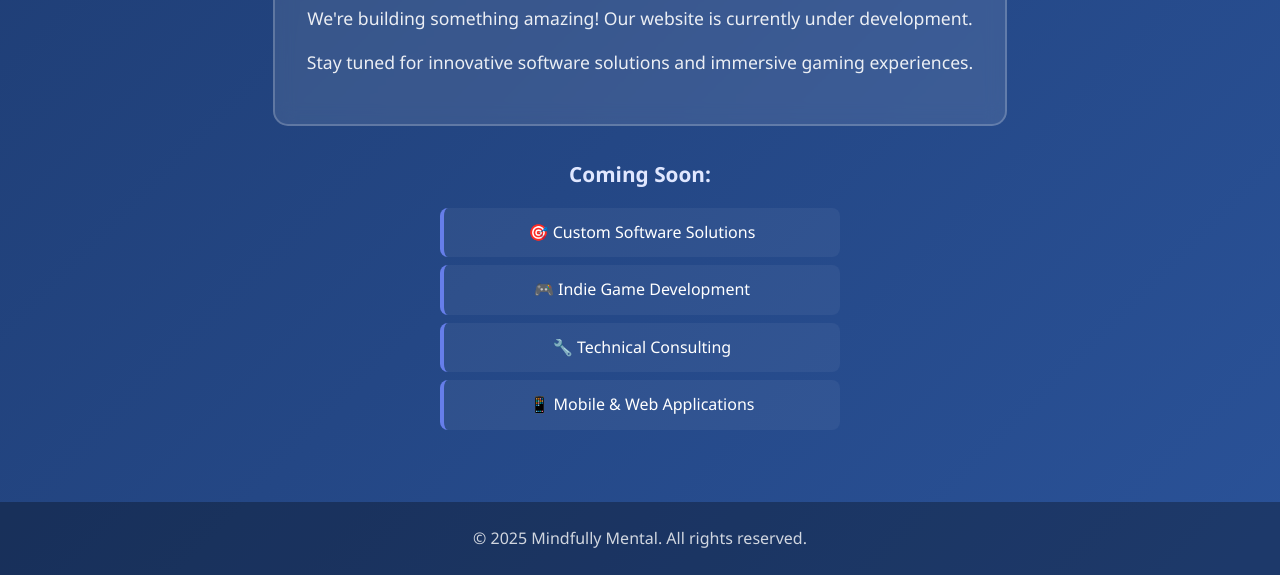
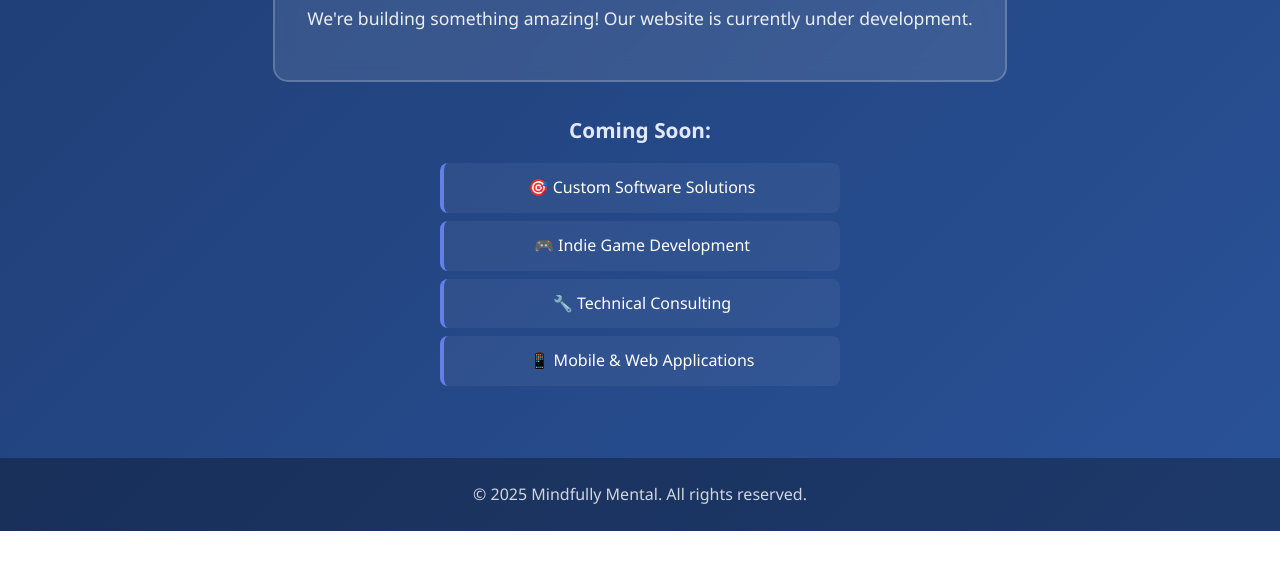
Before and after one commit to brosfelder/mindfully-mental, a plain HTML site: page index.html in a window 1280 px wide. Shown: the part 342-917 px from the top of the page. After the commit the page ends 873 px from the top, so only its background shows below. Drawn offline with Linux system fonts and the light colour scheme.

Commit message:
Remove placeholder text
Removed a placeholder paragraph about software solutions.

```diff
--- a/index.html
+++ b/index.html
@@ -16,7 +16,6 @@
                 <div class="construction-notice">
                     <h3>⚠️ Under Construction</h3>
                     <p>We're building something amazing! Our website is currently under development.</p>
-                    <p>Stay tuned for innovative software solutions and immersive gaming experiences.</p>
                 </div>
                 <div class="coming-soon">
                     <h4>Coming Soon:</h4>
```
